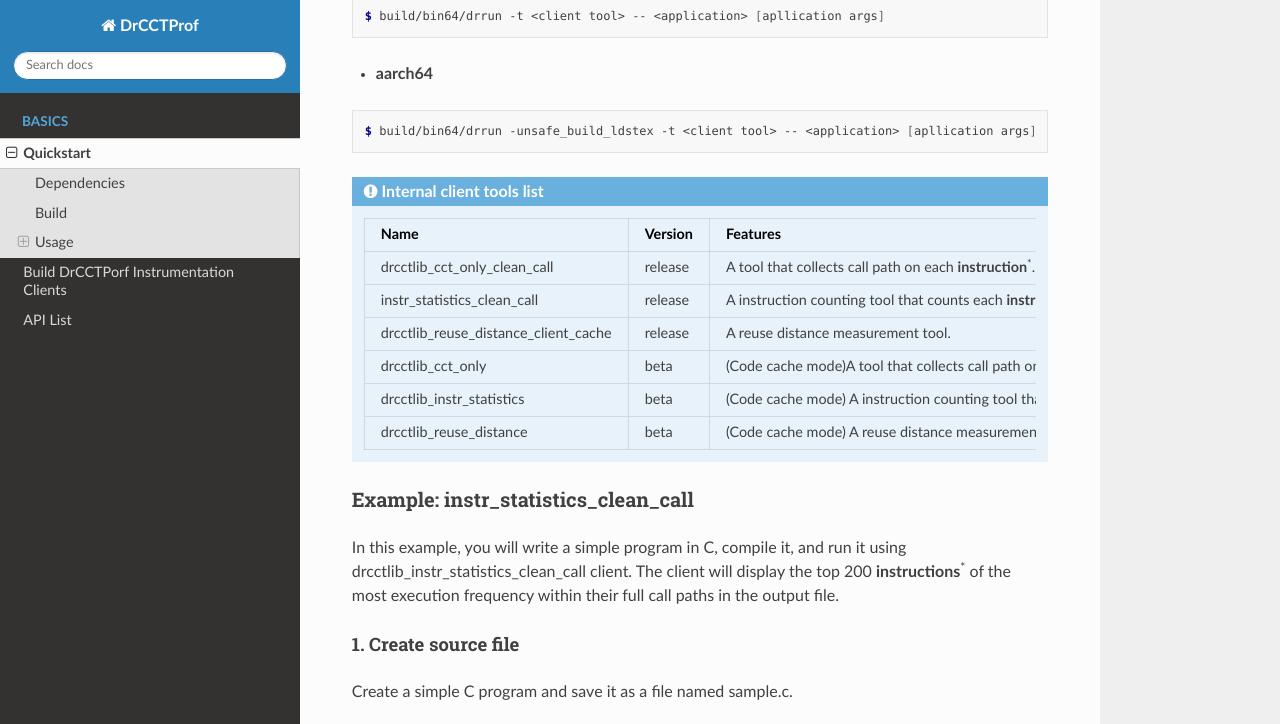
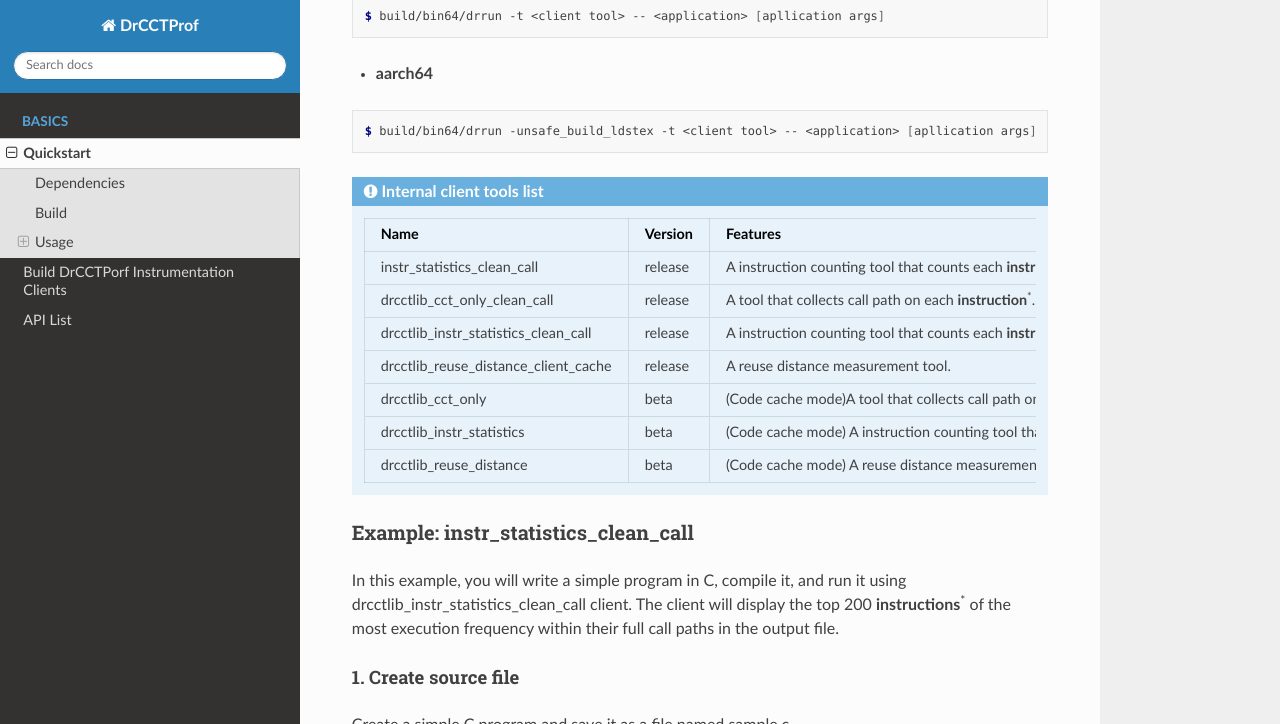
Before and after one commit to Xuhpclab/drcctprof-docs, a Sphinx documentation site: the page built from source/quickstart.rst, in a window 1280 px wide and 900 px high, scrolled down 877 px, cut to the strip 0-724 px from the top of the window. Built offline with Sphinx 7.4.7 and the Read the Docs theme 2.0.0, drawn with Linux system fonts in a browser that asks for light colours.

Commit message:
update quickstart

```diff
--- a/source/quickstart.rst
+++ b/source/quickstart.rst
@@ -53,9 +53,11 @@
    +--------------------------------------+---------+-----------------------------------------------------------------------------------------+
    | Name                                 | Version | Features                                                                                |
    +======================================+=========+=========================================================================================+
+   | instr_statistics_clean_call          | release | A instruction counting tool that counts each **instruction**:sup:`*`.                   |
+   +--------------------------------------+---------+-----------------------------------------------------------------------------------------+
    | drcctlib_cct_only_clean_call         | release | A tool that collects call path on each **instruction**:sup:`*`.                         |
    +--------------------------------------+---------+-----------------------------------------------------------------------------------------+
-   | instr_statistics_clean_call          | release | A instruction counting tool that counts each **instruction**:sup:`*`.                   |
+   | drcctlib_instr_statistics_clean_call | release | A instruction counting tool that counts each **instruction**:sup:`*`.                   |
    +--------------------------------------+---------+-----------------------------------------------------------------------------------------+
    | drcctlib_reuse_distance_client_cache | release | A reuse distance measurement tool.                                                      |
    +--------------------------------------+---------+-----------------------------------------------------------------------------------------+
```
